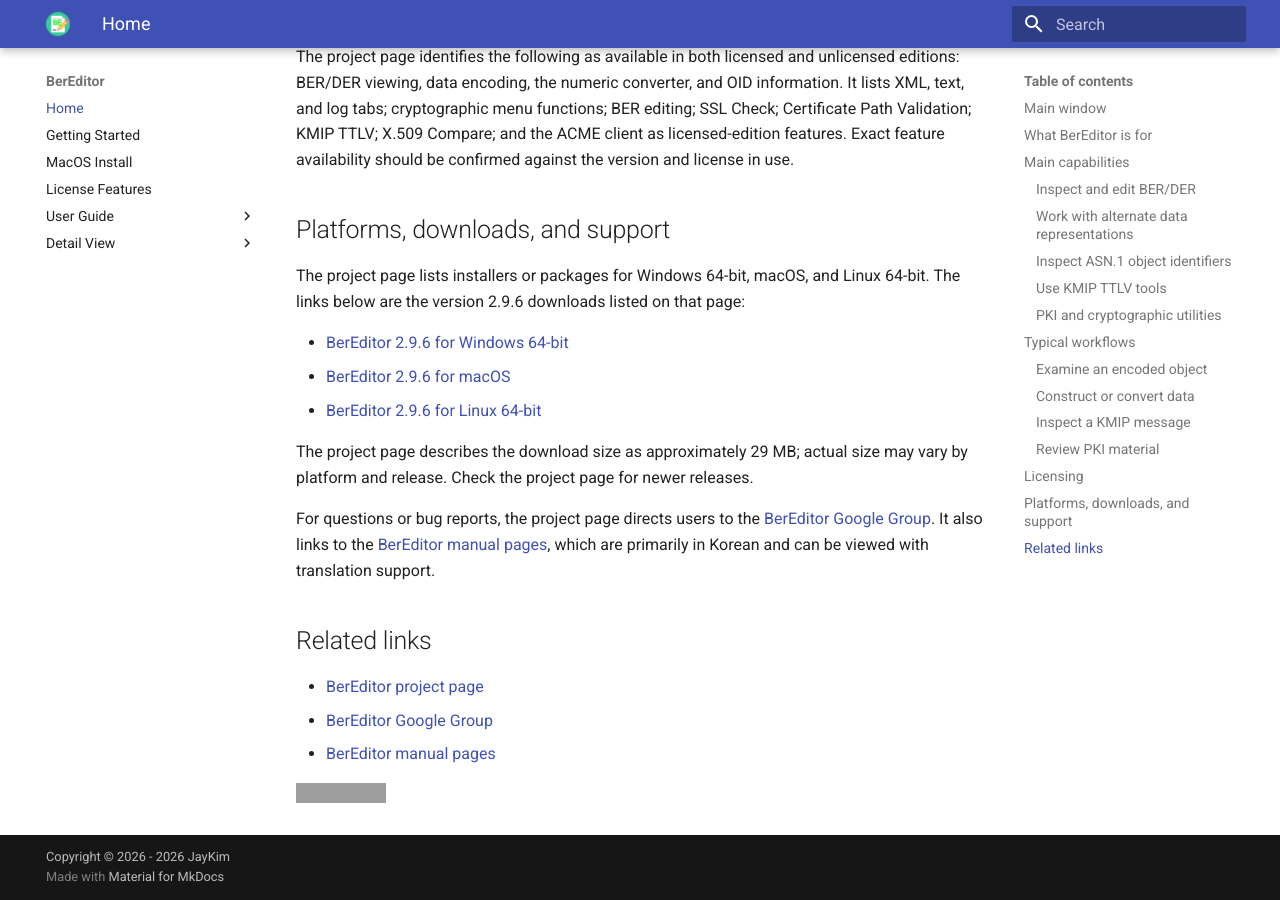
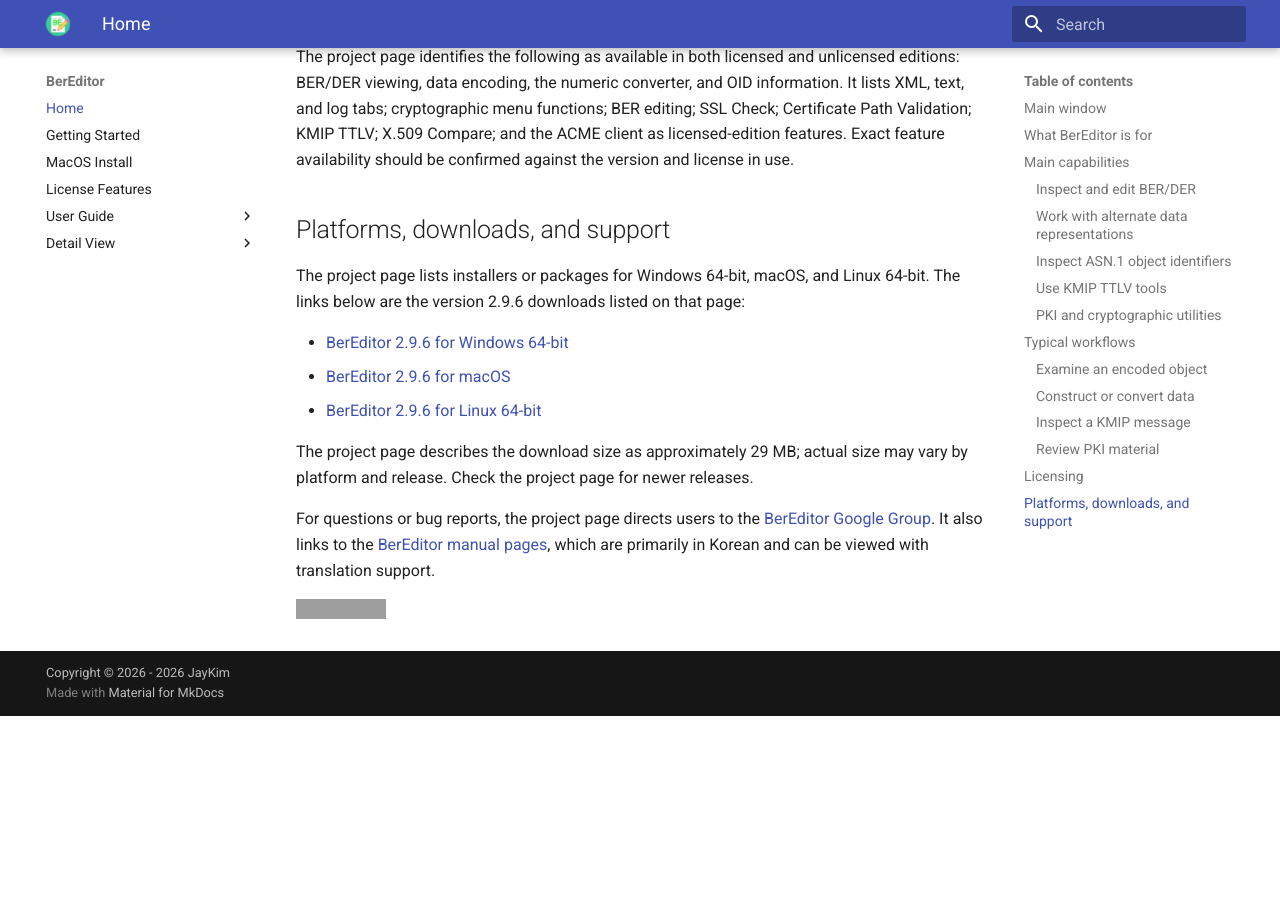
Before and after one commit to jykim74/bereditor_manual, an MkDocs documentation site: the page built from docs/index.md, in a window 1280 px wide and 900 px high, scrolled down 3509 px. Built offline with MkDocs 1.6.1 and Material for MkDocs 9.7.7, drawn with Linux system fonts in a browser that asks for light colours; after the commit the page ends 4225 px from its top, so only the background shows below that; grey boxes are pictures that could not be loaded.

Commit message:
불필요 메세지 제거

```diff
--- a/docs/index.md
+++ b/docs/index.md
@@ -80,10 +80,4 @@
 
 For questions or bug reports, the project page directs users to the [BerEditor Google Group](https://groups.google.com/g/bereditor). It also links to the [BerEditor manual pages](https://jykim74.tistory.com/category/Manual/BerEditor), which are primarily in Korean and can be viewed with translation support.
 
-## Related links
-
-- [BerEditor project page](https://jykim74.github.io/)
-- [BerEditor Google Group](https://groups.google.com/g/bereditor)
-- [BerEditor manual pages](https://jykim74.tistory.com/category/Manual/BerEditor)
-
 [![bereditor](https://myhits.vercel.app/api/hit/https%3A%2F%2Fjykim74.github.io%2Fbereditor_manual?color=green&label=bereditor&size=small)](https://myhits.vercel.app)
```
